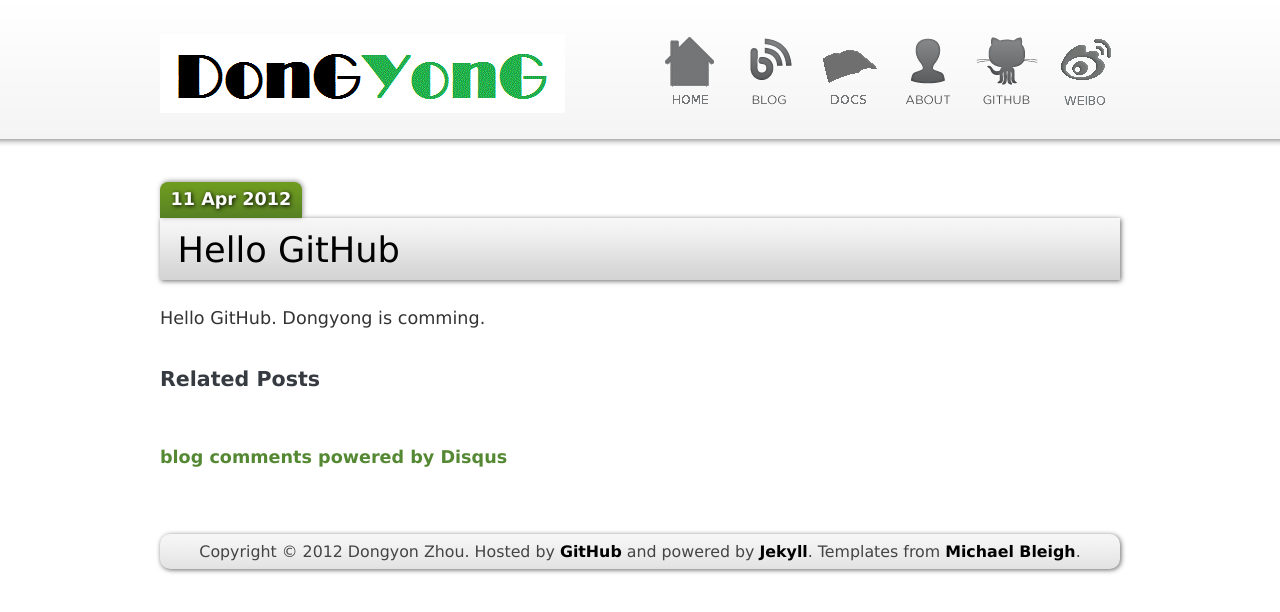
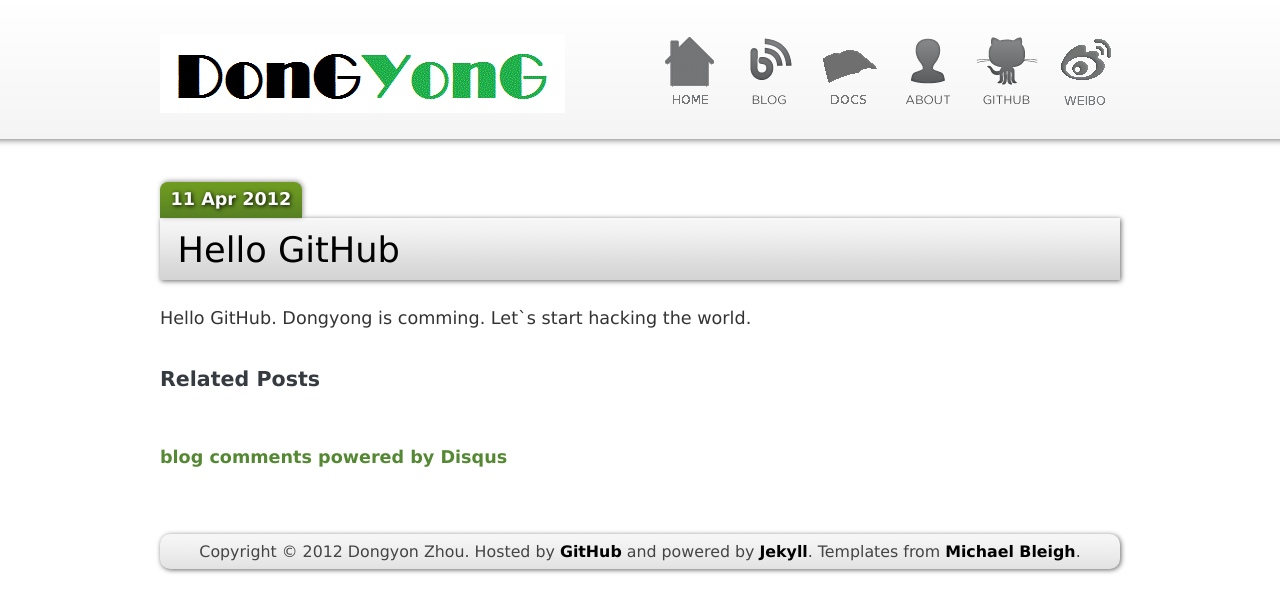
Before and after one commit to dongyongzhou/dongyongzhou.github.com, a Jekyll site: the page built from _posts/2012-4-11-hello-github.markdown, in a window 1280 px wide. Shown: the top 612 px of the page. Built offline with Jekyll 4.4.1, drawn with Linux system fonts in a browser that asks for light colours; Markdown is read by kramdown in place of the engine named in the settings; comment, search, counter and statistics services are not loaded.

Commit message:
Update _posts/2012-4-11-hello-github.markdown

```diff
--- a/_posts/2012-4-11-hello-github.markdown
+++ b/_posts/2012-4-11-hello-github.markdown
@@ -5,3 +5,4 @@ title: Hello GitHub
 ---
 Hello GitHub.
 Dongyong is comming.
+Let`s start hacking the world.
```
